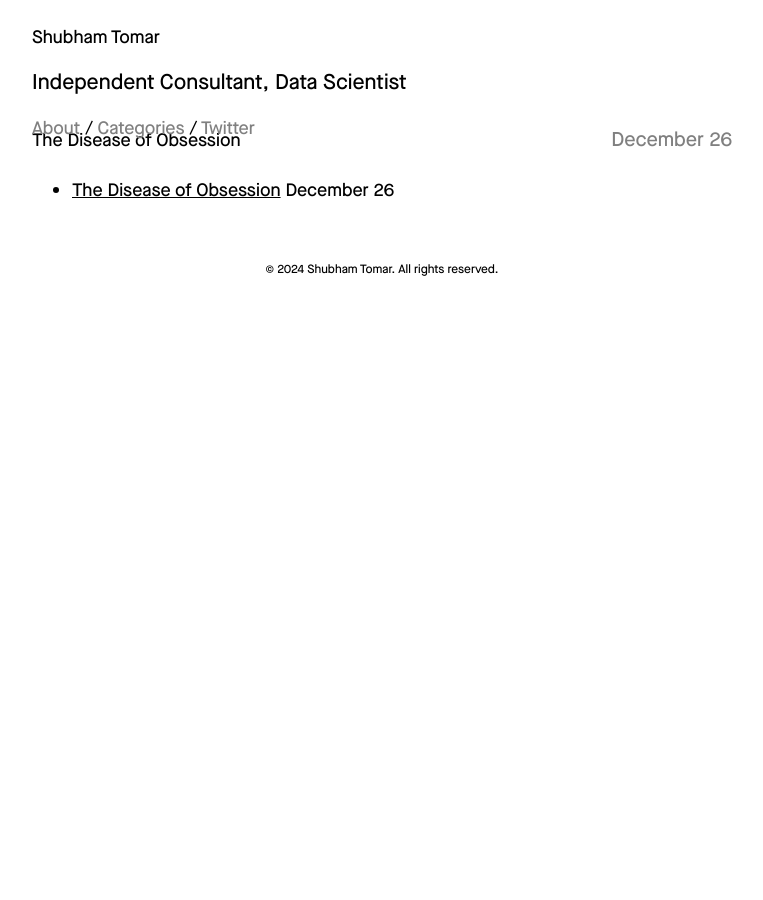
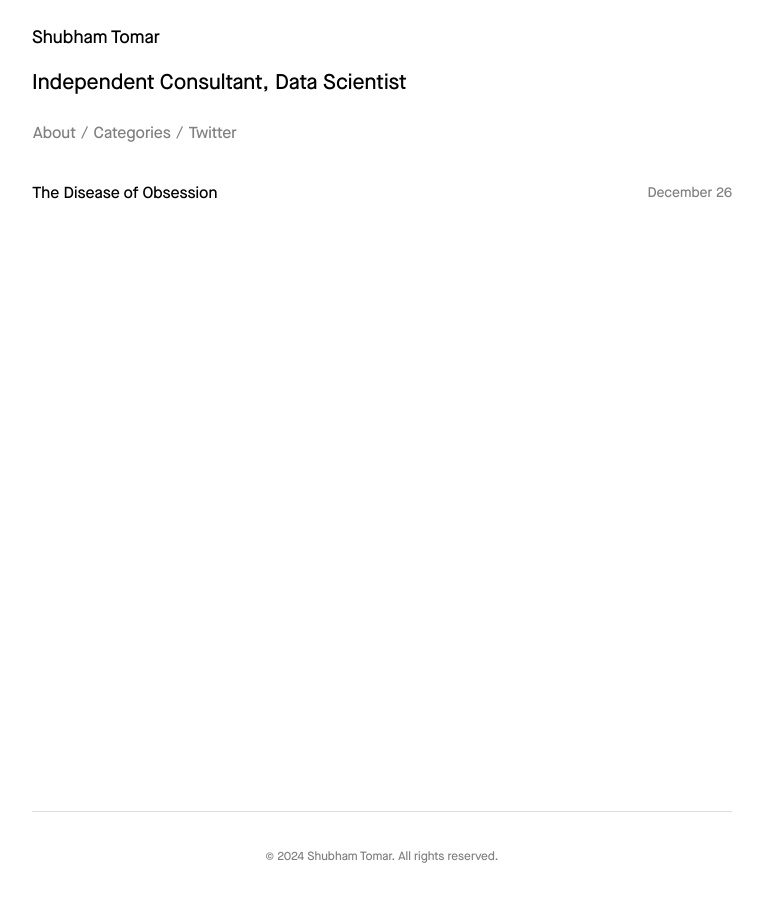
Before and after one commit to sshtomar/sshtomar.github.io, a Jekyll site: the page built from index.html, in a window 1280 px wide. Shown: the whole page, without its empty margins (258-1021 px from the left). Built offline with Jekyll 4.4.1, drawn with Linux system fonts in a browser that asks for light colours; the list of posts is cut into pages by our own code.

Commit message:
Update custom.css

```diff
--- a/assets/css/custom.css
+++ b/assets/css/custom.css
@@ -1,223 +1,265 @@
+/* Font Definition */
 @font-face {
     font-family: "MaisonNeue";
     src: url("/fonts/MaisonNeue.woff") format('woff');
     font-display: swap;
   }
-body {
-    font-family: MaisonNeue;
-    -webkit-font-smoothing:antialiased;
+
+  /* Global Styles */
+  html, body {
+    height: 100%;
+    margin: 0;
+    padding: 0;
+    font-family: "MaisonNeue", Arial, sans-serif;
+    -webkit-font-smoothing: antialiased;
+    display: flex;
+    flex-direction: column;
     width: 700px;
     margin: auto;
-    font-weight:400;
-    font-size:18px;
-    line-height:24px;
-
+    font-weight: 400;
+    font-size: 18px;
+    line-height: 24px;
+    background: #fff;
+    color: #000;
   }
 
+  /* Headings */
   h1 {
-    line-height: 49.5px;
     font-size: 46px;
     font-weight: 400;
-    padding-bottom: 30px;
-    padding-top: 20px;
-    font-family: "MaisonNeue";
+    line-height: 49.5px;
+    padding: 20px 0 30px;
   }
 
   h2 {
-    font-family: "MaisonNeue";
+    font-size: 36px;
+    font-weight: 400;
     color: #6495ED;
-    -webkit-font-smoothing:antialiased
   }
 
-h4 {
-    font-family: "MaisonNeue";
+  h4, h5 {
+    font-weight: 400;
     color: rgb(92, 110, 116);
-    text-decoration:none;
-
   }
 
   h5 {
+    font-size: 18px;
     padding-top: 20px;
-    font-size: 18px;
   }
 
+  /* Content Styles */
   .content {
-    color: black;
+    color: #000;
     font-size: 20px;
     font-weight: 400;
     line-height: 30px;
-    margin-block-start: 0em;
     word-break: break-word;
-    margin-block-end: 0em;
+    margin: 0;
   }
 
-strong {
-    color: black ;
+  /* Links */
+  a {
+    color: #000;
+    text-decoration: none;
   }
 
-a {
-    color: black;
+  a:hover {
+    color: gray;
+    text-decoration: underline;
   }
 
   .header a {
-    color: black;
+    color: #000;
   }
 
-.nounderline a{
+  .nounderline a, .nounderline {
     color: gray;
+    text-decoration: none;
   }
 
-img {
-    width: 700px;
-    padding-top: 25px;
-    padding-bottom: 25px;
+  /* Typography Helpers */
+  strong {
+    color: #000;
   }
 
+  .font12 {
+    font-size: 12pt;
+  }
+
+  /* Lists */
+  li {
+    padding-top: 5px;
+  }
+
+  /* Tables */
   table {
     width: 100%;
-    font-family: 'MaisonNeue';
-    padding-top: 10px;
-    padding-bottom: 35px;
-    font-weight:300;
+    border-collapse: collapse;
+    font-family: "MaisonNeue";
+    font-weight: 300;
     font-size: 18px;
-    color: black;
-    -webkit-font-smoothing:antialiased
+    color: #000;
   }
 
   th {
-    border-bottom: 1px solid;
-    border-bottom-color: rgb(92, 110, 116);
-
+    border-bottom: 1px solid rgb(92, 110, 116);
   }
 
   td {
     padding-top: 5px;
   }
 
-.fixed {
-    position: fixed;
-    top: 0;
-    padding-top:25px;
+  /* Media Queries */
+  @media only screen and (max-width: 600px) {
+    body {
+      width: 375px;
+      font-size: 22px;
+      line-height: 27px;
+      padding: 5px;
+      margin: 10px;
+    }
+
+    img {
+      width: 375px;
+    }
+  }
+
+  /* Images */
+  img {
+    width: 700px;
+    padding: 25px 0;
+  }
+
+  /* Footer */
+  .footer {
+    text-align: center;
+    padding: 20px;
+    background: #fff;
+    color: gray;
+    font-size: 12px;
+    border-top: 1px solid #ddd;
+    margin-top: auto; /* Ensures footer stays at the bottom */
+  }
+
+  /* Utility Classes */
+  .gray {
+    color: rgb(92, 110, 116);
+  }
+
+  .block {
+    display: block;
   }
 
   .right {
-    float:right;
+    float: right;
   }
 
-.block {
-    display:block;
+.spacer {
+    height: 80px; /* Matches the height of fixed header */
   }
 
-.font12 {
-    font-size:12pt;
+
+  .blue {
+    color: #6495ED !important;
   }
 
-.copy {
-    text-align: center;
-    font-family: 'MaisonNeue';
-    font-weight:300;
-    font-size: 12px;
-}
-
-.navigation {
-    font-family: 'MaisonNeue';
-    font-weight:300;
-    font-size: 36px;
-    -webkit-font-smoothing:antialiased
-}
-
-.navigation_subheader {
-    padding-top: 0px;
-    font-family: "MaisonNeue";
-    font-weight: 200;
-    font-size: 18px;
-    -webkit-font-smoothing: antialiased;
-}
-
-.gray {
-    color: rgb(92, 110, 116);
-    text-decoration:none;
-}
-
-.reading-time{
-    font-family: "MaisonNeue";
+  .reading-time {
     font-size: 14px;
     text-align: right;
     color: gray;
     margin: 0;
   }
 
-.title{
-
-    font-family: "MaisonNeue";
-    font-size:18px;
-    line-height:27px;
+  .title {
+    font-size: 18px;
+    line-height: 27px;
     padding-bottom: 10px;
-    text-decoration: none;
-}
-
-.spacer{
-    padding-bottom: 25px;
-}
-
-h3 .links{
-
-    font-family: "MaisonNeue";
-    font-size: 16pt;
-    -webkit-font-smoothing:antialiased
-}
-
-.blue {
-    color: #6495ED !important;
-}
-
-.post-body {
-    margin-top:200px;
-}
-
-.nounderline {
-    text-decoration:none;
-    color: gray;
-}
-
-.nounderline_gray {
-    text-decoration:none;
-    color: rgb(92, 110, 116);
-}
-
-
-.black {
-    color:black;
-}
-
-.footer {
-    padding-top: 25px;
-}
-
-li {
-    padding-top: 5px;
   }
 
   blockquote {
     font-style: italic;
   }
 
-@media only screen and (max-width: 600px) {
-    body {
-        font-size:22px;
-        line-height:27px;
-        padding: 5px;
-        margin: 10px;
-        width: 375px;
-    }
-
-    img{
-        width: 375px;
-    }
-}
-
+  /* Code Blocks */
   code {
     font-size: 20px;
     font-weight: bold;
     background: lightgray;
   }
+
+  /* Fixed Header */
+  .fixed {
+    position: fixed;
+    top: 0;
+    width: 100%;
+    padding-top: 25px;
+    background: #fff;
+    z-index: 1000;
+  }
+
+  /* Navigation */
+  .navigation {
+    font-size: 36px;
+    font-weight: 300;
+  }
+
+  .navigation_subheader {
+    font-size: 18px;
+    font-weight: 200;
+  }
+
+/* Navigation Styling */
+.nav-links {
+    font-family: "MaisonNeue", Arial, sans-serif;
+    font-size: 16px;
+    color: gray;
+    text-align: left; /* Ensures links are centered */
+    margin-top: 5px; /* Adjust spacing from the title */
+    display: inline-block; /* Keeps the links centered with content */
+    width: 100%;
+  }
+
+  .nav-links a {
+    text-decoration: none;
+    color: gray;
+    padding: 0 1px;
+    margin-bottom: 10px; /* Adds spacing between slashes and links */
+  }
+
+  .nav-links a:hover {
+    text-decoration: underline; /* Subtle hover effect */
+  }
+
+  /* Post List Styling */
+
+.post-list {
+    list-style: none;
+    padding: 0;
+    margin: 0;
+    margin-top: 40px;
+  }
+
+  .post-item {
+    display: flex;
+    justify-content: space-between;
+    align-items: center;
+    padding: 10px 0; /* Adds spacing between posts */
+    /* border-bottom: 1px solid #eaeaea; /* Optional: Light divider */
+  }
+
+  .post-title a {
+    font-size: 16px;
+    font-weight: 400;
+    color: black;
+    text-decoration: none;
+  }
+
+  .post-title a:hover {
+    text-decoration: underline;
+  }
+
+  .post-date {
+    font-size: 14px;
+    color: gray;
+    white-space: nowrap; /* Prevents date wrapping to a new line */
+  }
```
Lines whose indentation alone changed are shown as unchanged.
